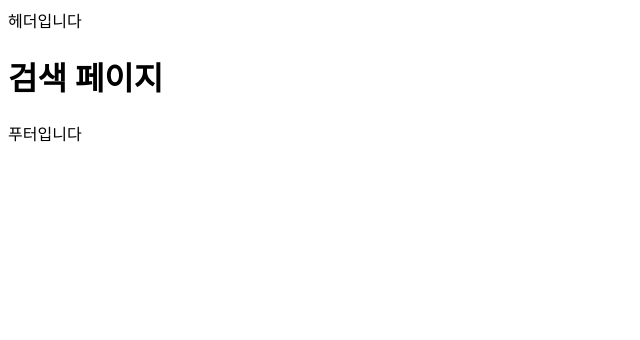
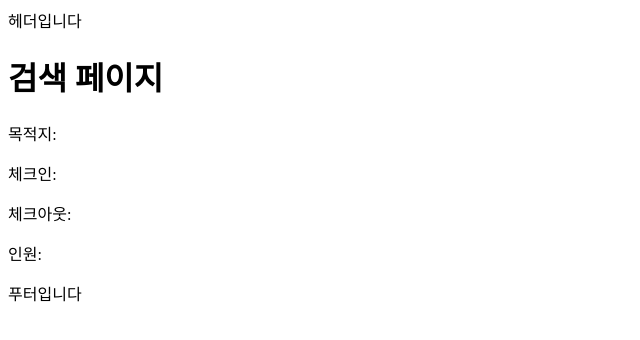
Before and after one commit to SP3cTRum-GH/clone-yogiotte, a React (Create React App) app in the folder front/: page /search in a window 1280 px wide. Shown: the top 340 px of the page, without its empty margins (0-640 px from the left). Built offline with nearby package versions, Linux system fonts and the light colour scheme.

Commit message:
페이지간 데이터 이동 구현

```diff
--- a/front/src/main-page/SearchBar.js
+++ b/front/src/main-page/SearchBar.js
@@ -83,6 +83,8 @@ function SearchBar() {
     return null; // 시작 날짜가 아직 선택되지 않은 경우
   };
 
+  //달력 버튼에 쓸 날짜 형식 변환기
+
   const maxSelectableDate = calculateMaxSelectableDate();
 
   const formatDate = (date) => {
@@ -132,10 +134,11 @@ function SearchBar() {
     };
   }, [calanderRef, countRef, aboardCountRef]);
 
-  // 달력이 닫힐 때 dateRange 처리
+  // 달력이 닫힐 때 첫번째날만 선택된 경우 두번째날 자동선택기
   useEffect(() => {
     if (!isCalanderVisible) {
       const [start, end] = dateRange;
+
       // 시작 날짜와 종료 날짜가 같으면 (하루만 선택된 경우)
       if (start && end && start.getTime() === end.getTime()) {
         const newEndDate = new Date(start);
@@ -156,12 +159,35 @@ function SearchBar() {
       setShowTooltip(true);
       setTimeout(() => {
         setShowTooltip(false);
-      }, 5000); // 5초 후 사라짐
+      }, 5000);
       return;
     }
 
-    navigate("./search");
+    if (activeButton === "국내 숙소") {
+      //국내숙소 일경우 urlQuery
+      const query = new URLSearchParams({
+        keyword : searchKeyword,
+        checkin: dateRange[0].toISOString().split("T")[0],
+        checkout: dateRange[1].toISOString().split("T")[0],
+        member : count
+      })
+      navigate(`/search?${query.toString()}`);
+    } else {
+      //해외숙소 일경우 urlQuery
+      const query = new URLSearchParams({
+        keyword : searchKeyword,
+        checkin: dateRange[0].toISOString().split("T")[0],
+        checkout: dateRange[1].toISOString().split("T")[0],
+        adult : adultCount,
+        child : childCount,
+        room : roomCount,
+      })
+      navigate(`/search?${query.toString()}`);
+    }
+
   };
+
+  //지도 검색 기능
 
   const handleSearchChange = async (e) => {
     const keyword = e.target.value;
@@ -179,7 +205,7 @@ function SearchBar() {
         )}`,
         {
           headers: {
-            Authorization: "KakaoAK (restAPI키 입력)",
+            Authorization: "KakaoAK (카카오API키)",
           },
         }
       );
@@ -190,6 +216,8 @@ function SearchBar() {
       console.error("검색 오류:", error);
     }
   };
+
+  //그외 버튼 핸들러들
 
   const handleButtonClick = (buttonText) => {
     setActiveButton(buttonText);
@@ -316,7 +344,7 @@ function SearchBar() {
             ))}
           </ul>
         )}
-        {activeButton === "국내숙소" ? (<div className={Styles.dropdownWrapper} ref={calanderRef}>
+        {activeButton === "국내 숙소" ? (<div className={Styles.dropdownWrapper} ref={calanderRef}>
           <button onClick={toggleCalanderControl}>
             {formatDate(dateRange)}
           </button>
--- a/front/src/pages/SearchPage.js
+++ b/front/src/pages/SearchPage.js
@@ -1,5 +1,27 @@
+import { useLocation } from "react-router-dom";
+
 function SearchPage() {
-  return <h1>검색 페이지</h1>;
+
+  const location = useLocation();
+  const params = new URLSearchParams(location.search);
+
+  const keyword = params.get("keyword")
+  const checkin = params.get("checkin")
+  const checkout = params.get("checkout")
+  const member = params.get("member")
+
+  return (
+    <div>
+      <h1>검색 페이지</h1>
+
+      <p>목적지: {keyword }</p>
+      <p>체크인: {checkin }</p>
+      <p>체크아웃: {checkout }</p>
+      <p>인원: {member }</p>
+
+    </div>
+  );
+
 }
 
 export default SearchPage;
```
